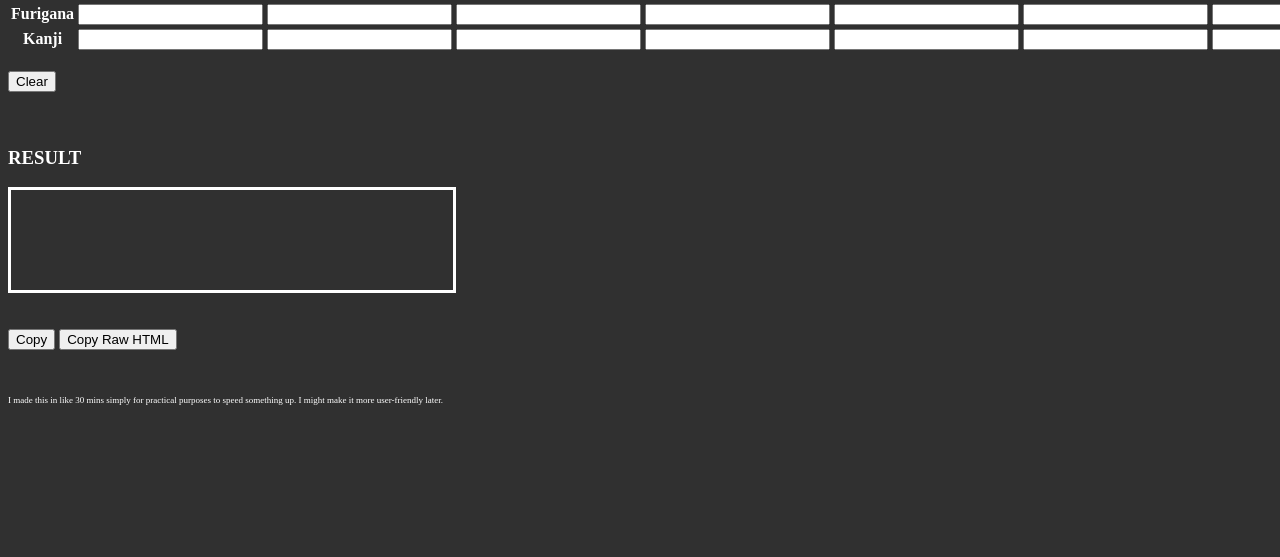
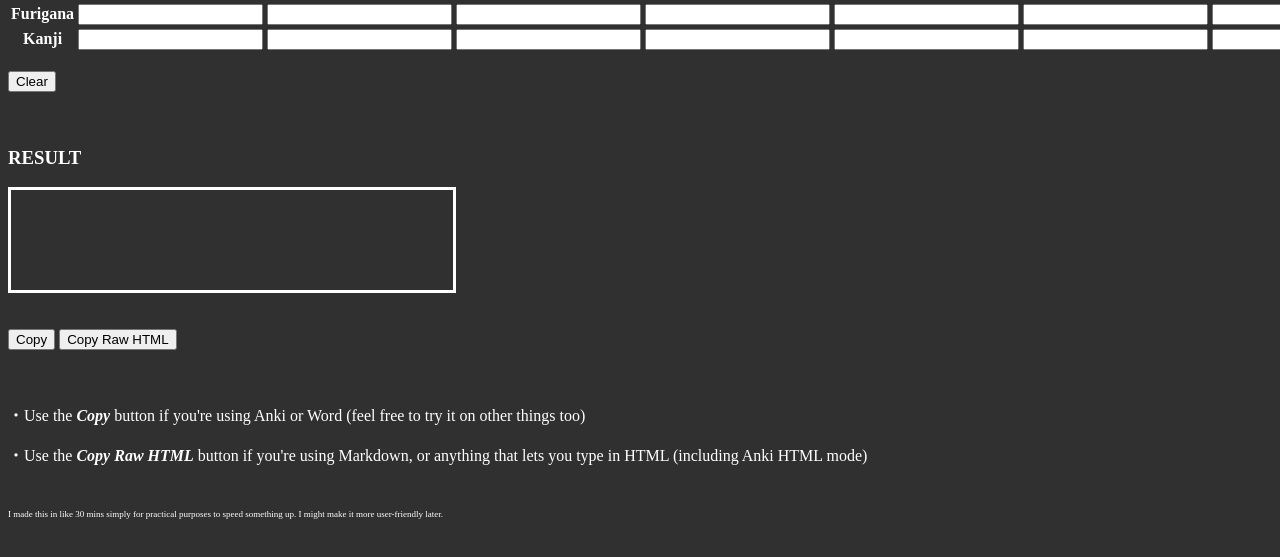
Before and after one commit to cjbell630/Anki_Cards, a plain HTML site: page tools/ruby-editor.html in a window 1280 px wide. Shown: the part 79-636 px from the top of the page. Drawn offline with Linux system fonts and the light colour scheme.

Commit message:
added usage notes

```diff
--- a/tools/ruby-editor.html
+++ b/tools/ruby-editor.html
@@ -41,7 +41,14 @@
         </div>
 
         <br><br>
-
+        <p>
+            ・Use the <b><i>Copy</i></b> button if you're using Anki or Word (feel free to try it on other things too)
+        </p>
+        <p>
+            ・Use the <b><i>Copy Raw HTML</i></b> button if you're using Markdown, or anything that lets you type in
+            HTML (including Anki HTML mode)
+        </p>
+        <br>
         <p style="font-size: xx-small">
             I made this in like 30 mins simply for practical purposes to speed something up.
             I might make it more user-friendly later.
```
